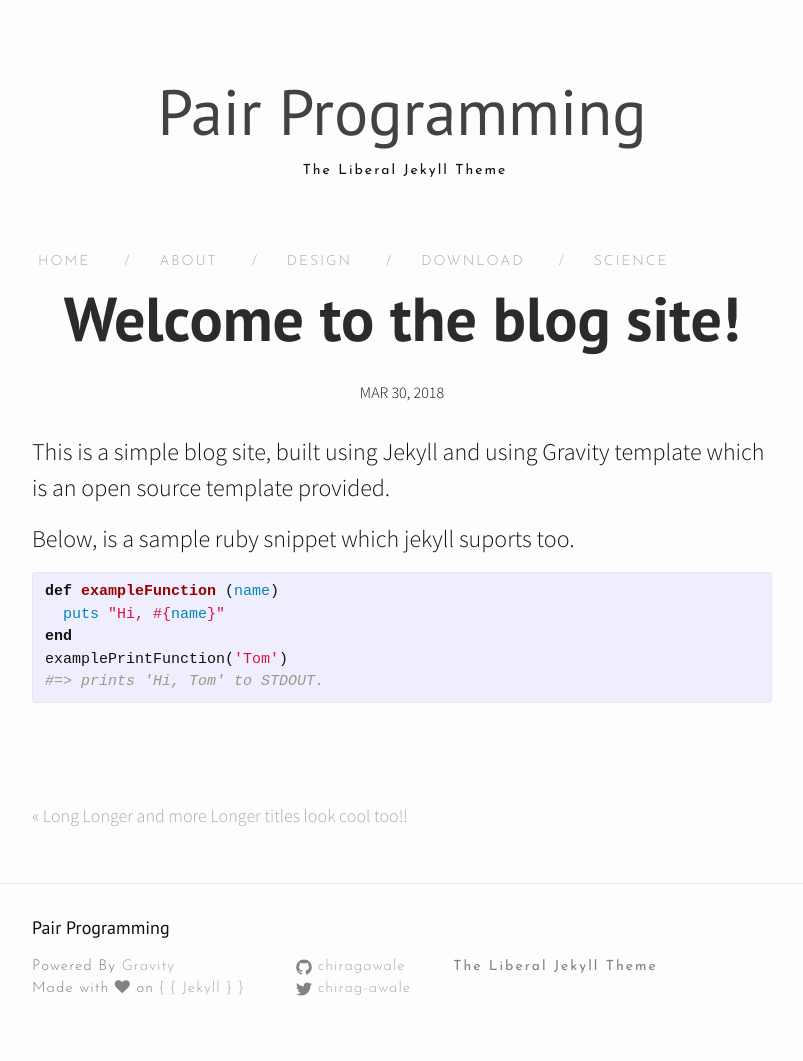
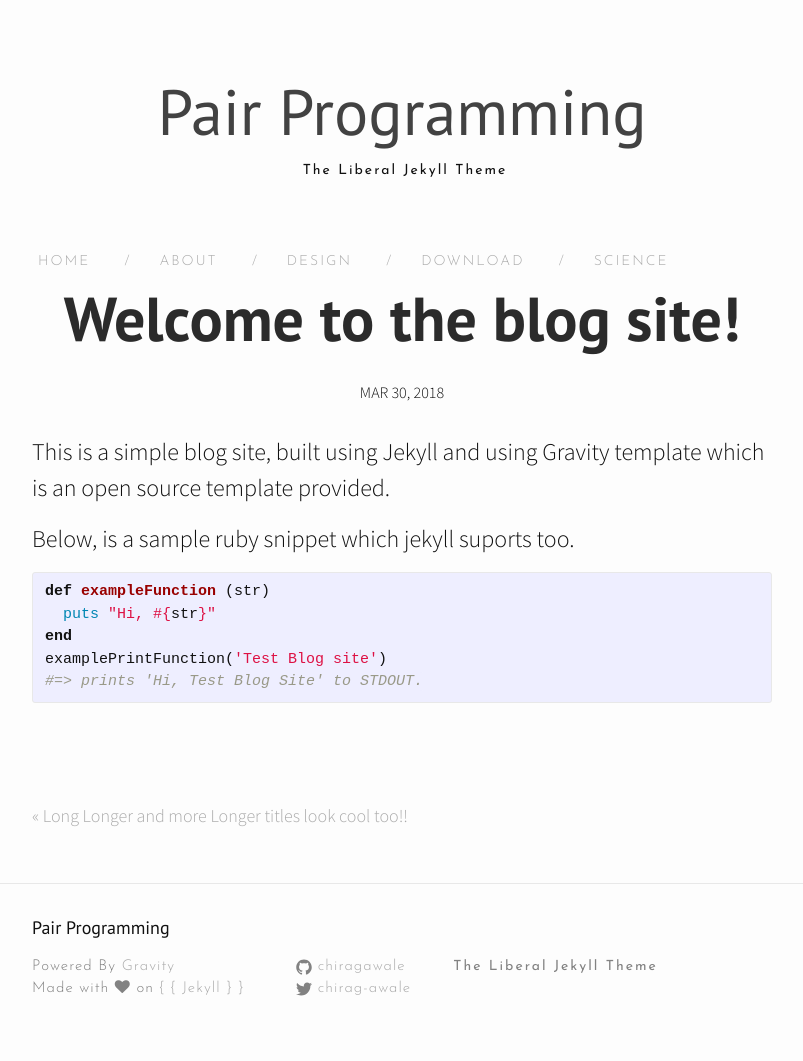
Before and after one commit to ChiragAwale/Pair-Programming, a Jekyll site: the page built from _posts/2018-10-30-welcome-to-blog-site.markdown, in a window 1280 px wide. Shown: the whole page, without its empty margins (238-1041 px from the left). Built offline with Jekyll 4.4.1, drawn with Linux system fonts in a browser that asks for light colours; nearby versions of some CDN libraries.

Commit message:
Update 2018-10-30-welcome-to-blog-site.markdown

```diff
--- a/_posts/2018-10-30-welcome-to-blog-site.markdown
+++ b/_posts/2018-10-30-welcome-to-blog-site.markdown
@@ -8,9 +8,9 @@ This is a simple blog site, built using Jekyll and using Gravity template which
 
 Below, is a sample ruby snippet which jekyll suports too.
 {% highlight ruby %}
-def exampleFunction (name)
-  puts "Hi, #{name}"
+def exampleFunction (str)
+  puts "Hi, #{str}"
 end
-examplePrintFunction('Tom')
-#=> prints 'Hi, Tom' to STDOUT.
+examplePrintFunction('Test Blog site')
+#=> prints 'Hi, Test Blog Site' to STDOUT.
 {% endhighlight %}
```
